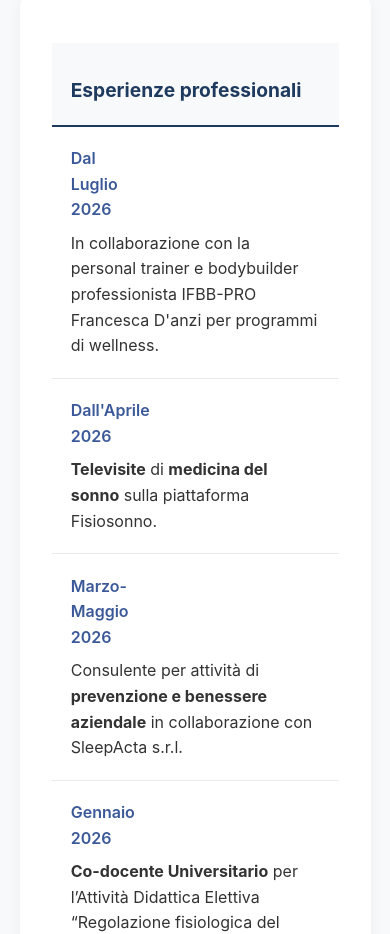
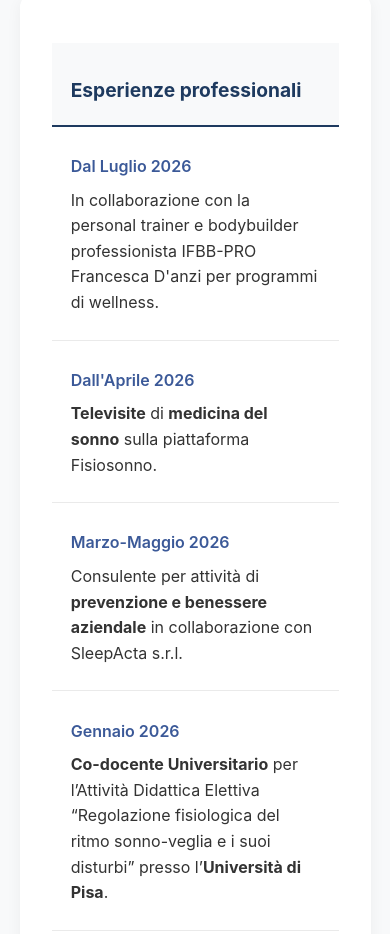
Before and after one commit to AlessandroColitta/medicina-sonno-alessandro-colitta, a plain HTML site: page index.html in a window 390 px wide. Shown: the part 4900-5834 px from the top of the page. Drawn offline with Linux system fonts and the light colour scheme.

Commit message:
Update index.html

```diff
--- a/index.html
+++ b/index.html
@@ -317,11 +317,14 @@
                 width: 100%;
             }
             .cv-date {
+                width: 100%; /* FIX: Imposta la larghezza al 100% su mobile */
                 border-bottom: none;
                 padding-bottom: 0;
+                margin-top: 0.5rem; /* Aggiunge un po' di spazio sopra la data per non schiacciarla troppo */
             }
             table td:nth-child(2) {
                 padding-top: 0.5rem;
+				padding-bottom: 1.5rem; /* Diamo un po' più di spazio tra un'esperienza e l'altra */
             }
             .cv-section-title {
                 margin-top: 1rem;
```
